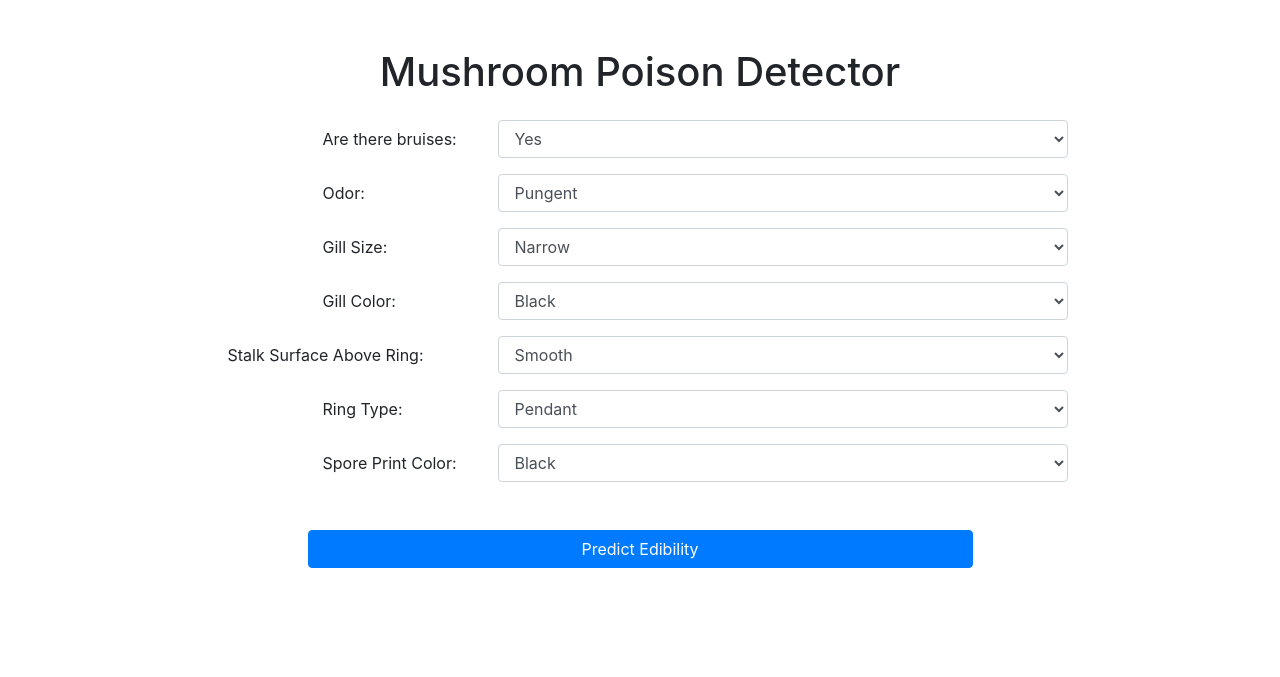
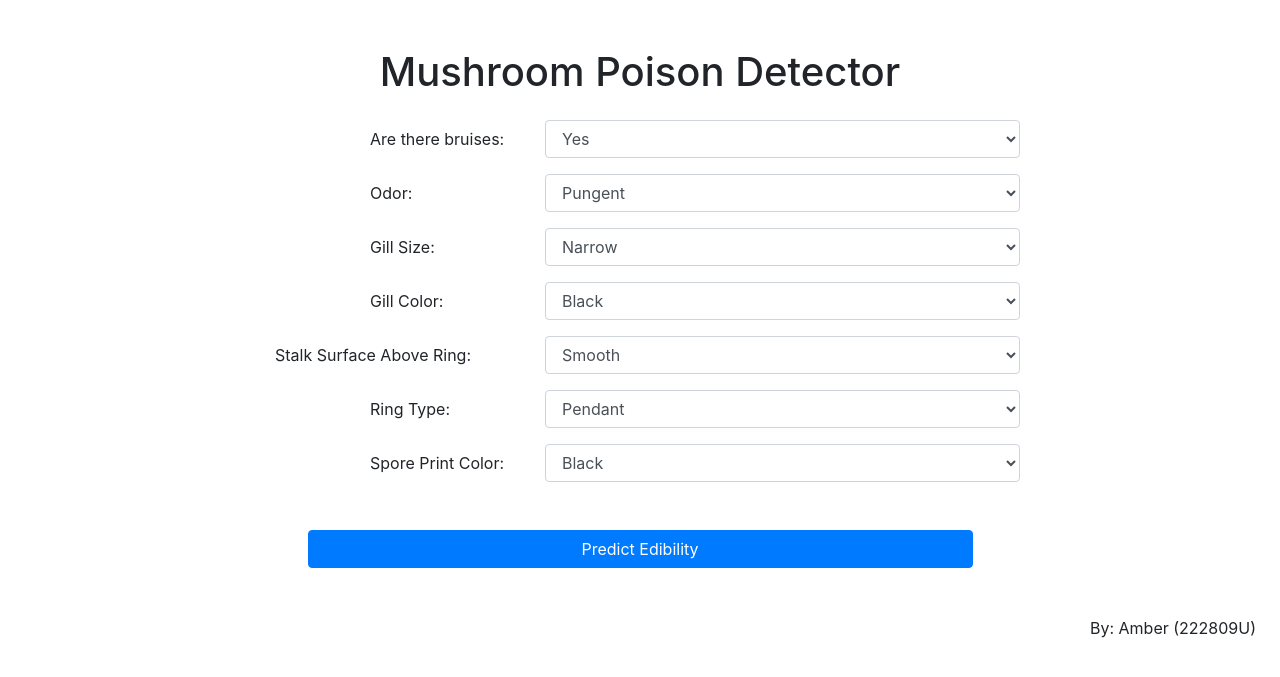
Before and after one commit to amberyeoe/mlops_assignment, a Flask app: page /mushroom-poison-detector in a window 1280 px wide. Shown: the part 56-733 px from the top of the page. Run offline with Flask 3, Linux system fonts and the light colour scheme; parts of the project's set-up code (start-up, migrations or seed data) failed here and were passed over; some libraries are stand-ins or nearby versions.

Commit message:
Update mushroom_poison_detector.html

```diff
--- a/templates/mushroom_poison_detector.html
+++ b/templates/mushroom_poison_detector.html
@@ -22,7 +22,6 @@
 
 <body>
     {% include 'includes/navbar.html' %}
-
     <div class="container mt-5">
         <h1 class="text-center mb-4">Mushroom Poison Detector</h1>
 
@@ -32,7 +31,7 @@
             <div class="form-group row justify-content-center">
               <div class="col-sm-1"></div>
               <label for="bruises" class="col-sm-2 col-form-label">Are there bruises:</label>
-                <select class="form-control col-sm-6" id="bruises" name="bruises">
+                <select class="form-control col-sm-5" id="bruises" name="bruises">
                     <option value="1">Yes</option>
                     <option value="0">No</option>
                 </select>
@@ -42,7 +41,7 @@
             <div class="form-group row justify-content-center">
               <div class="col-sm-1"></div>
               <label for="odor" class="col-sm-2 col-form-label">Odor:</label>
-                <select class="form-control col-sm-6" id="odor" name="odor">
+                <select class="form-control col-sm-5" id="odor" name="odor">
                     <option value="pungent">Pungent</option>
                     <option value="almond">Almond</option>
                     <option value="anise">Anise</option>
@@ -59,7 +58,7 @@
             <div class="form-group row justify-content-center">
               <div class="col-sm-1"></div>
               <label for="gill-size" class="col-sm-2 col-form-label">Gill Size:</label>
-                <select class="form-control col-sm-6" id="gill-size" name="gill-size">
+                <select class="form-control col-sm-5" id="gill-size" name="gill-size">
                     <option value="narrow">Narrow</option>
                     <option value="broad">Broad</option>
                 </select>
@@ -69,7 +68,7 @@
             <div class="form-group row justify-content-center">
               <div class="col-sm-1"></div>
               <label for="gill-color" class="col-sm-2 col-form-label">Gill Color:</label>
-                <select class="form-control col-sm-6" id="gill-color" name="gill-color">
+                <select class="form-control col-sm-5" id="gill-color" name="gill-color">
                     <option value="black">Black</option>
                     <option value="brown">Brown</option>
                     <option value="gray">Gray</option>
@@ -88,7 +87,7 @@
             <!-- stalk-surface-above-ring -->
             <div class="form-group row justify-content-center">
               <label for="stalk-surface-above-ring" class="col-sm-3 col-form-label">Stalk Surface Above Ring:</label>
-                <select class="form-control col-sm-6" id="stalk-surface-above-ring" name="stalk-surface-above-ring">
+                <select class="form-control col-sm-5" id="stalk-surface-above-ring" name="stalk-surface-above-ring">
                     <option value="smooth">Smooth</option>
                     <option value="fibrous">Fibrous</option>
                     <option value="silky">Silky</option>
@@ -100,7 +99,7 @@
             <div class="form-group row justify-content-center">
               <div class="col-sm-1"></div>
               <label for="ring-type" class="col-sm-2 col-form-label">Ring Type:</label>
-                <select class="form-control col-sm-6" id="ring-type" name="ring-type">
+                <select class="form-control col-sm-5" id="ring-type" name="ring-type">
                     <option value="pendant">Pendant</option>
                     <option value="evanescent">Evanescent</option>
                     <option value="large">Large</option>
@@ -113,7 +112,7 @@
             <div class="form-group row justify-content-center">
               <div class="col-sm-1"></div>
               <label for="spore-print-color" class="col-sm-2 col-form-label">Spore Print Color:</label>
-                <select class="form-control col-sm-6" id="spore-print-color" name="spore-print-color">
+                <select class="form-control col-sm-5" id="spore-print-color" name="spore-print-color">
                     <option value="black">Black</option>
                     <option value="brown">Brown</option>
                     <option value="purple">Purple</option>
@@ -136,6 +135,9 @@
 
         <br><br>
     </div>
+    <!-- <br> -->
+    <p class="px-4  text-right float-right">By: Amber (222809U)</p>
+
 
 
  </div>
```
